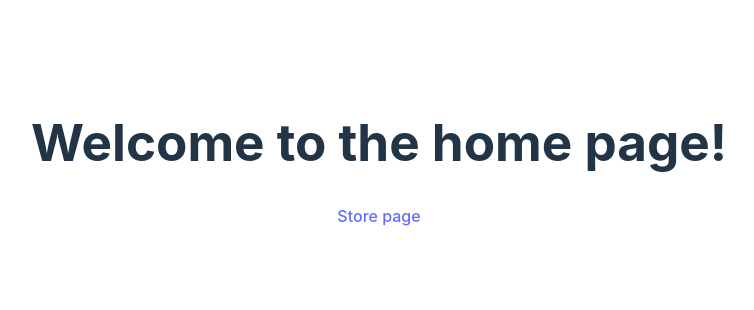
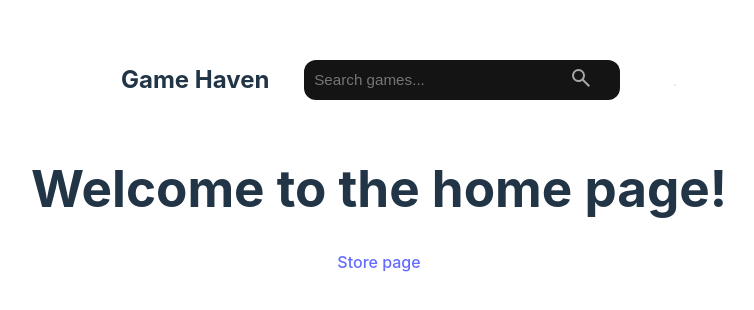
Before and after one commit to yari-dewalt/game-haven, a React (Vite) app: page / in a window 1280 px wide. Shown: the part 246-556 px from the top of the page, without its empty margins (261-1015 px from the left). Built offline with nearby package versions, Linux system fonts and the light colour scheme.

Commit message:
Create home page div and add nav bar

```diff
--- a/src/App.tsx
+++ b/src/App.tsx
@@ -1,12 +1,13 @@
 import './App.css'
+import NavBar from "./components/NavBar";
 
 function App() {
-
   return (
-    <>
+    <div className="home-page">
+      <NavBar/>
       <h1>Welcome to the home page!</h1>
       <a href="store">Store page</a>
-    </>
+    </div>
   )
 }
 
```
